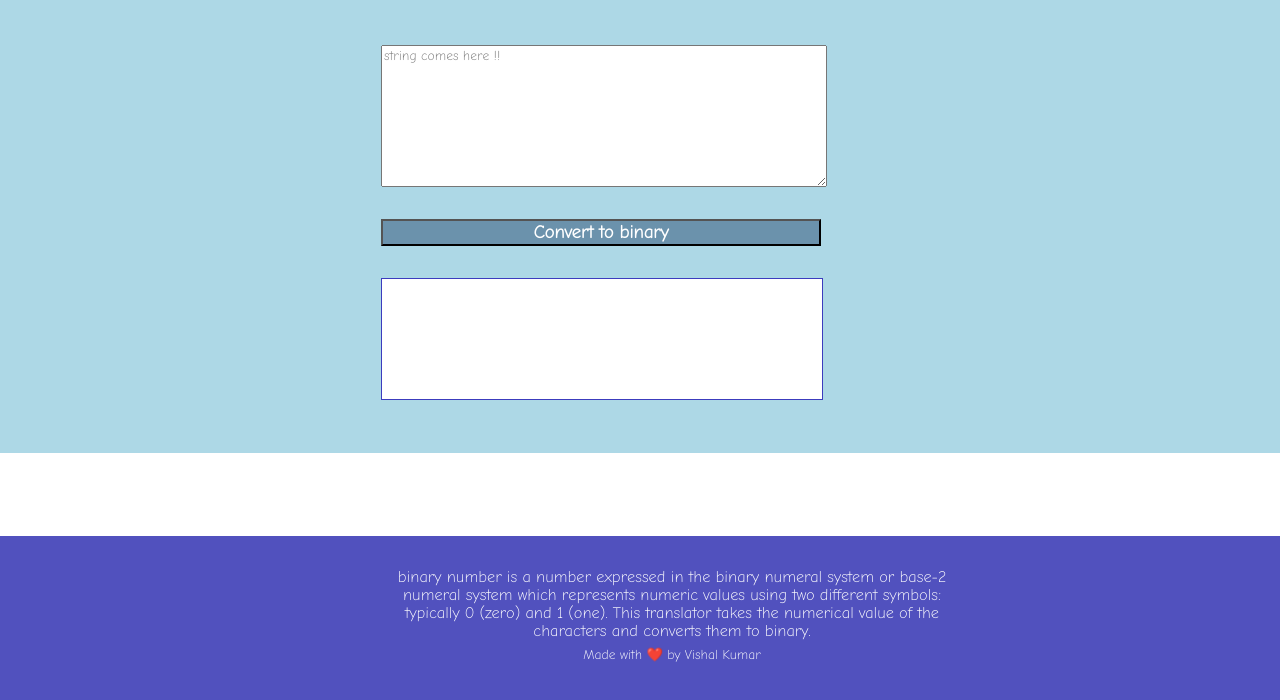
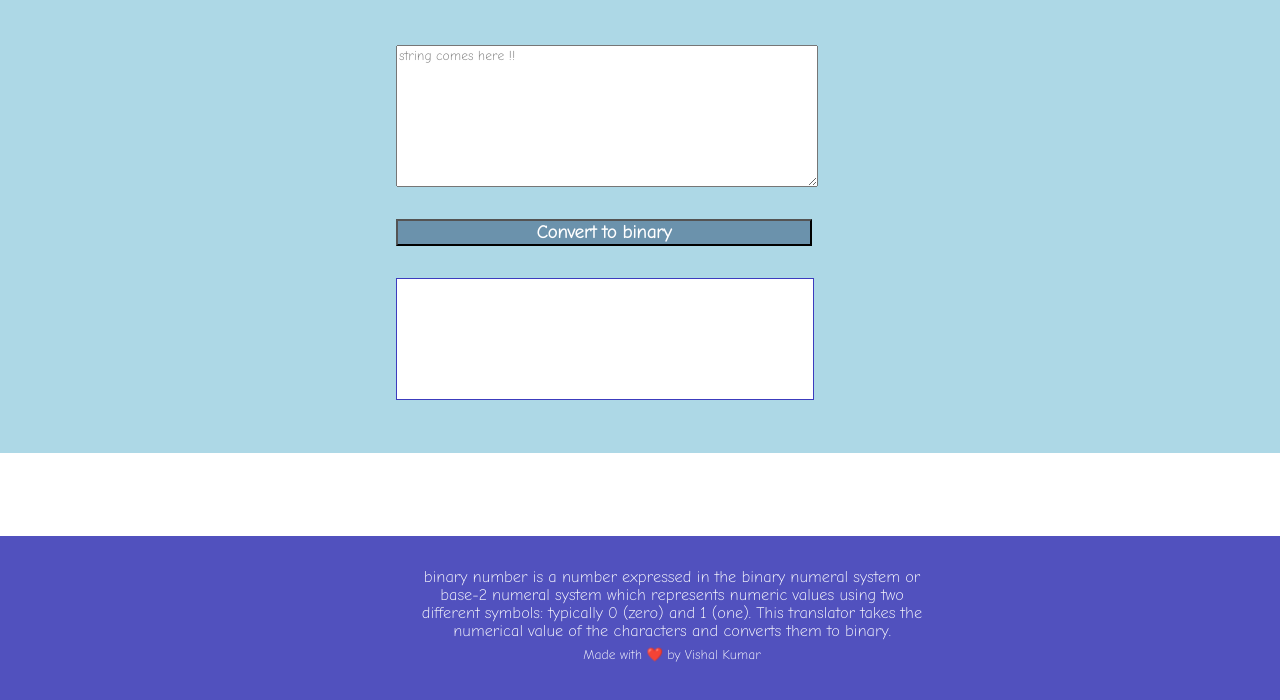
Before and after one commit to VLeads/binary-translator, a plain HTML site: page index.html in a window 1280 px wide. Shown: the part 100-800 px from the top of the page. Drawn offline with Linux system fonts and the light colour scheme.

Commit message:
Update styles.css

```diff
--- a/styles.css
+++ b/styles.css
@@ -4,7 +4,7 @@
     --primary-color: rgb(81, 81, 190);
     --secondary-color: rgb(107, 146, 172);
     --black: rgb(0, 0, 0);
-    --width-break: 550px;
+    --width-break: 520px;
 }
 
 * {
```
